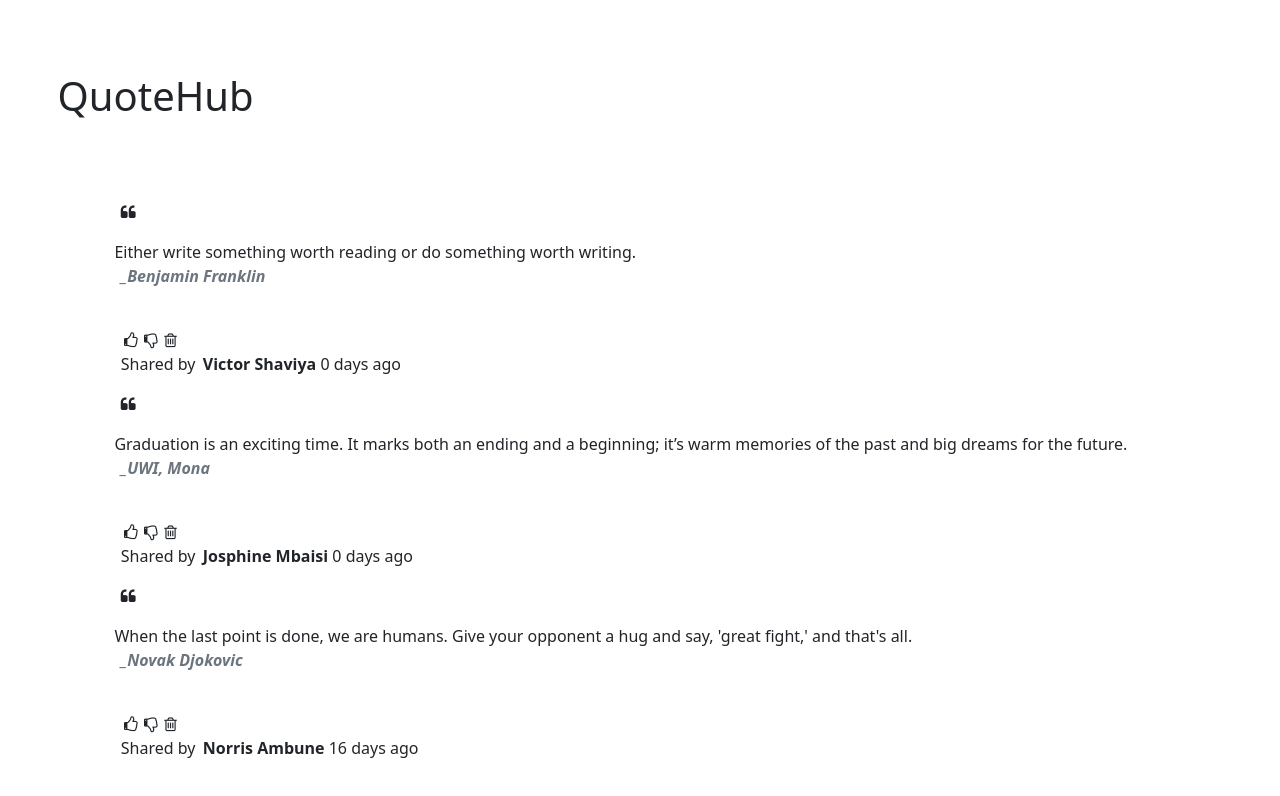
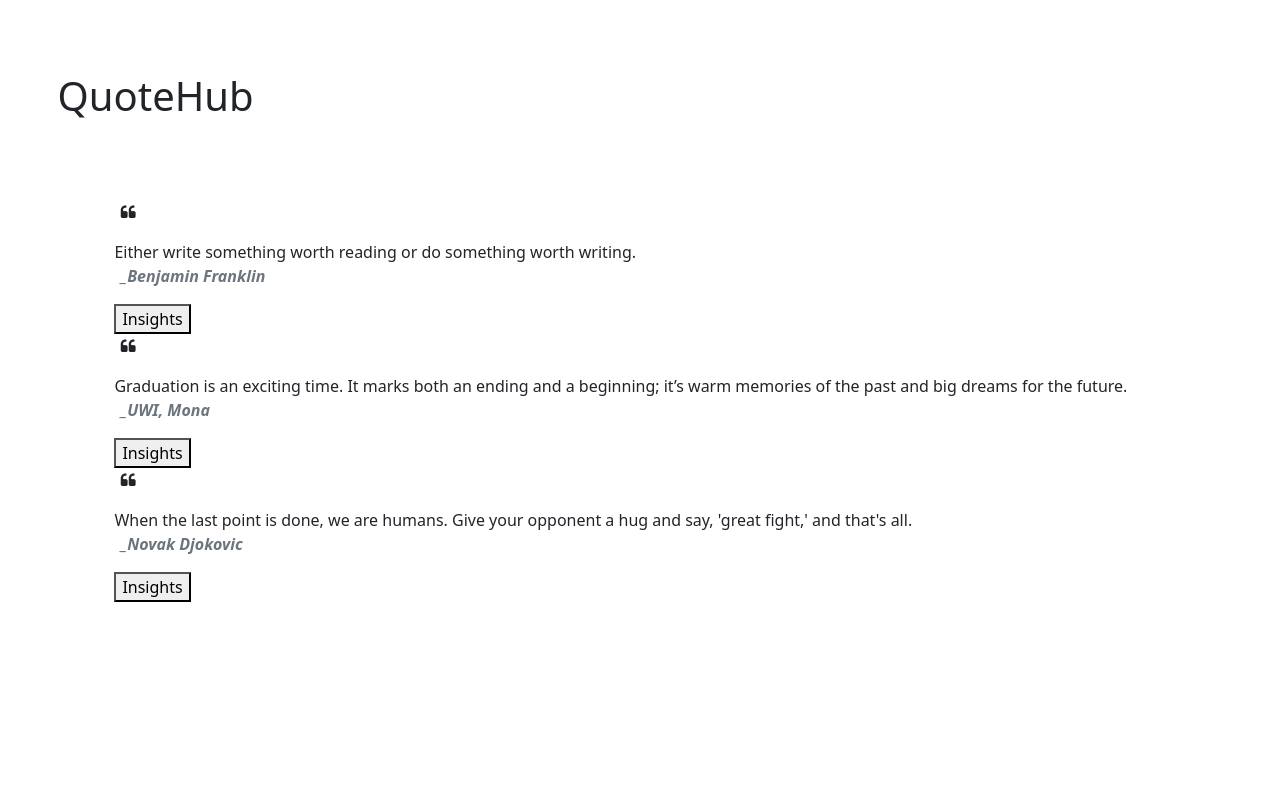
Before and after one commit to ShaviyaVictor/quote_hub, an Angular app: page / in a window 1280 px wide. Shown: the top 796 px of the page. Built offline with nearby package versions, Linux system fonts and the light colour scheme.

Commit message:
Pass data out of the out of the parent component the template through click event binding

```diff
--- a/src/app/classes/quotes.ts
+++ b/src/app/classes/quotes.ts
@@ -1,6 +1,6 @@
 export class Quotes {
 
-
+  showInsights!: boolean;
 
   constructor (
     public id: number,
@@ -10,5 +10,7 @@
     public postDate: Date,
     public likes: number = 0,
     public dislikes: number = 0
-  ) {}
+  ) {
+    this.showInsights = false;
+  }
 }
--- a/src/app/quote/quote.component.html
+++ b/src/app/quote/quote.component.html
@@ -11,8 +11,10 @@
           <i><strong class="text-muted">_{{quotes.author}}</strong></i>
         </blockquote>
 
-<!--  we are binding the new quotin property to the child component so as to have it receive data from the parent component whose properties are of type 'quotes'  -->
-        <app-quote-insights [quotin]='quotes'></app-quote-insights>
+        <button (click)= 'toggleInsights(i)'>Insights</button>
+
+        <!--  we are binding the new quotin property to the child component so as to have it receive data from the parent component whose properties are of type 'quotes'  -->
+        <app-quote-insights *ngIf = 'quotes.showInsights' [quotin]='quotes'></app-quote-insights>
 
       </div>
 
--- a/src/app/quote/quote.component.ts
+++ b/src/app/quote/quote.component.ts
@@ -16,6 +16,11 @@
     new Quotes (3, 'When the last point is done, we are humans. Give your opponent a hug and say, \'great fight,\' and that\'s all.', 'Norris Ambune', 'Novak Djokovic', new Date(2021,11,22))
   ]
 
+  //  the toggle function takes index of type any as an argument and the logic for displaying the insights defined to change the showInsights from false to true and vise versa
+  toggleInsights(index: any) {
+    this.quotes[index].showInsights = !this.quotes[index].showInsights;
+  }
+
   constructor() { }
 
   ngOnInit(): void {
```
